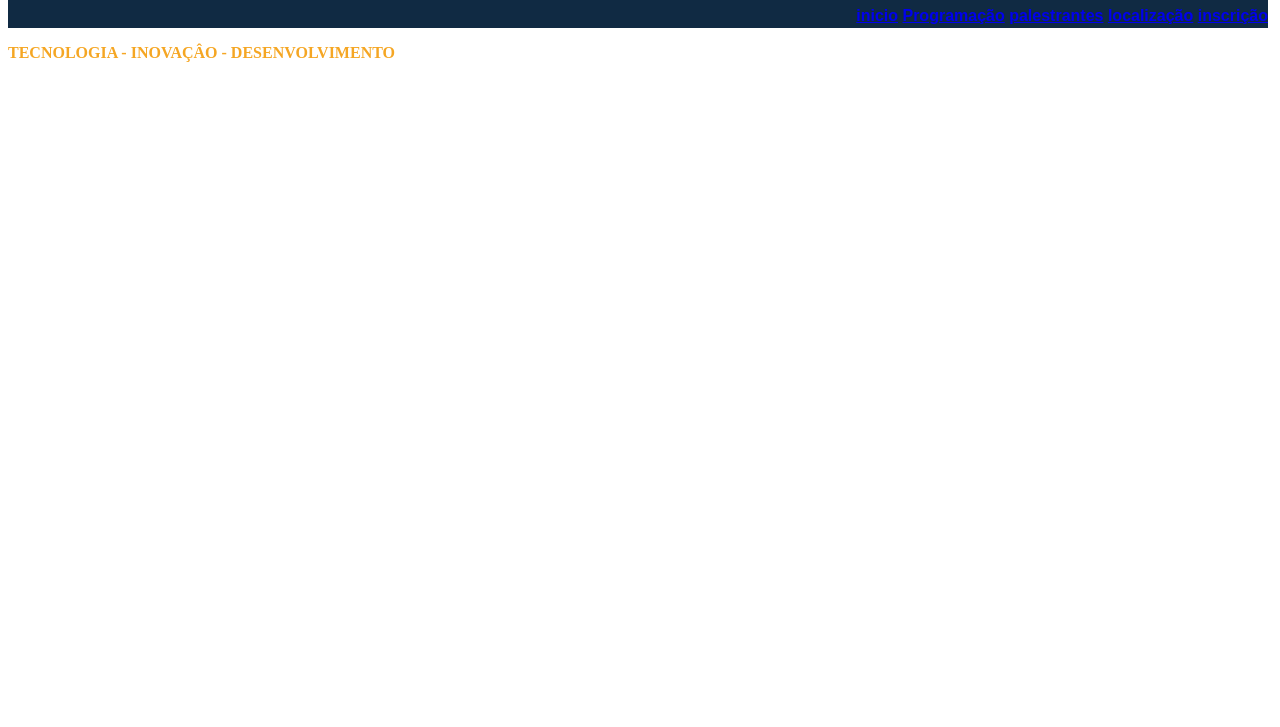
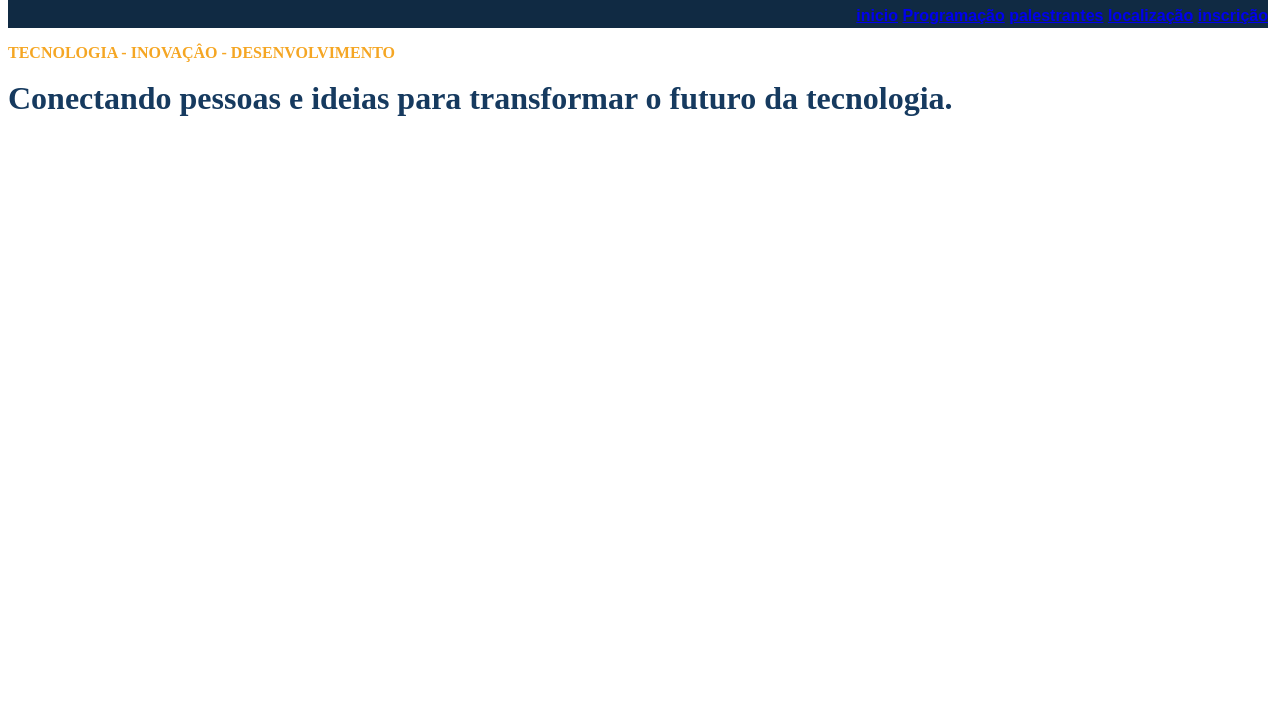
Before and after one commit to anarael-blip/devconnect, a plain HTML site: page index.html in a window 1280 px wide. Shown: the part 73-800 px from the top of the page. Drawn offline with Linux system fonts and the light colour scheme.

Commit message:
feat: adicionei o texto principal

```diff
--- a/index.html
+++ b/index.html
@@ -27,6 +27,8 @@
         <nav>
 <p>TECNOLOGIA - INOVAÇÂO - DESENVOLVIMENTO</p>
         </nav>
+
+<h1>Conectando pessoas e ideias para transformar o futuro da tecnologia.</h1>
     </body>
 </body>
 </html>
```
